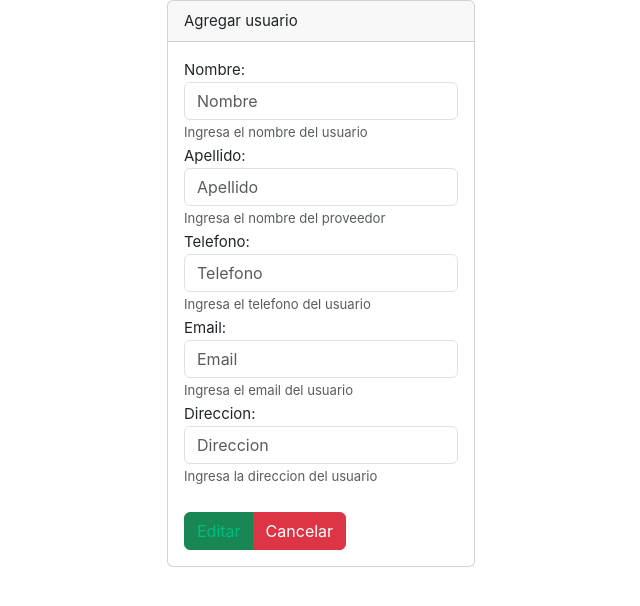
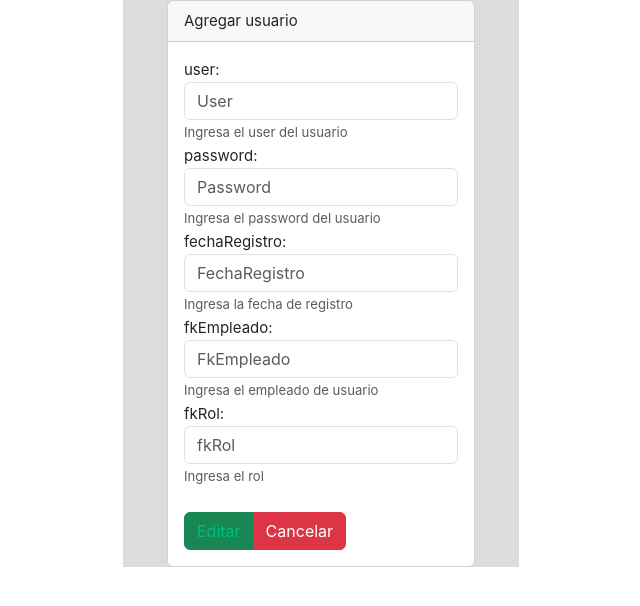
Before and after one commit to BrandonLopezDiaz/CrudApi_Brandon, a Vue app: page /editar/1 in a window 1280 px wide. Shown: the top 606 px of the page, without its empty margins (319-959 px from the left). Built offline with nearby package versions, Linux system fonts and the light colour scheme; no server answers.

Commit message:
first commit

```diff
--- a/package.json
+++ b/package.json
@@ -10,6 +10,7 @@
     "format": "prettier --write src/"
   },
   "dependencies": {
+    "axion": "^0.1.0",
     "axios": "^1.3.4",
     "vue": "^3.2.47",
     "vue-router": "^4.1.6"
--- a/src/assets/main.css
+++ b/src/assets/main.css
@@ -25,6 +25,7 @@ a,
   }
 
   #app {
+    background-color: gainsboro;
     display: grid;
     grid-template-columns: 1fr;
     padding: 0 2rem;
--- a/src/components/CrearUsuario.vue
+++ b/src/components/CrearUsuario.vue
@@ -5,77 +5,77 @@
         <div class="card-body">
           <form v-on:submit.prevent="agregarRegistro">
             <div class="form-group">
-              <label for="">Nombre:</label>
+              <label for="">user:</label>
               <input
                 type="text"
                 class="form-control"
-                name="nombre"
-                v-model="cliente.nombre"
+                name="user"
+                v-model="usuario.user"
                 aria-describedby="helpId"
-                id="nombre"
-                placeholder="Nombre"
+                id="user"
+                placeholder="User"
               />
               <small id="helpId" class="form-text" text-muted
-                >Ingresa el nombre del usuario</small
+                >Ingresa el user del usuario</small
               >
             </div>
             <div class="form-group">
-              <label for="">Apellido:</label>
+              <label for="">password:</label>
               <input
                 type="text"
                 class="form-control"
-                name="apellido"
-                id="apellido"
-                v-model="cliente.apellido"
+                name="password"
+                id="password"
+                v-model="usuario.password"
                 aria-describedby="helpId"
-                placeholder="Apellido"
+                placeholder="Password"
               />
               <small id="helpId" class="form-text" text-muted
-                >Ingresa el nombre del proveedor</small
+                >Ingresa el password del usuario</small
               >
             </div>
             <div class="form-group">
-              <label for="">Telefono:</label>
+              <label for="">fechaRegistro:</label>
               <input
                 type="text"
                 class="form-control"
-                name="telefono"
-                id="telefono"
-                v-model="cliente.telefono"
+                name="fechaRegistro"
+                id="fechaRegistro"
+                v-model="usuario.fechaRegistro"
                 aria-describedby="helpId"
-                placeholder="Telefono"
+                placeholder="FechaRegistro"
               />
               <small id="helpId" class="form-text" text-muted
-                >Ingresa el telefono del usuario</small
+                >Ingresa la fecha de registro</small
               >
             </div>
             <div class="form-group">
-              <label for="">Email:</label>
+              <label for="">fkEmpleado:</label>
               <input
                 type="text"
                 class="form-control"
-                name="email"
-                id="email"
-                v-model="cliente.email"
+                name="fkEmpleado"
+                id="fkEmpleado"
+                v-model="usuario.fkEmpleado"
                 aria-describedby="helpId"
-                placeholder="Email"
+                placeholder="FkEmpleado"
               />
               <small id="helpId" class="form-text" text-muted
-                >Ingresa el email del usuario</small
+                >Ingresa el empleado de usuario</small
               >
             </div><div class="form-group">
-              <label for="">Direccion:</label>
+              <label for="">fkRol:</label>
               <input
                 type="text"
                 class="form-control"
-                name="direccion"
-                id="direccion"
-                v-model="cliente.direccion"
+                name="fkRol"
+                id="fkRol"
+                v-model="usuario.fkRol"
                 aria-describedby="helpId"
-                placeholder="Direccion"
+                placeholder="FkRol"
               />
               <small id="helpId" class="form-text" text-muted
-                >Ingresa la direccion del usuario</small
+                >Ingresa el rol</small
               >
             </div>
 
@@ -99,24 +99,24 @@
   export default {
     data() {
       return {
-        cliente: {},
+        usuario: {},
       };
     },
 
     methods: {
       agregarRegistro() {
-        console.log(this.cliente);
+        console.log(this.usuario);
 
         var datosEnviar = {
-          nombre: this.cliente.nombre,
-          apellido: this.cliente.apellido,
-          telefono: this.cliente.telefono,
-          email: this.cliente.email,
-          direccion: this.cliente.direccion,
+          user: this.usuario.user,
+          password: this.usuario.password,
+          fechaRegistro: this.usuario.fechaRegistro,
+          fkEmpleado: this.usuario.fkEmpleado,
+          fkRol: this.usuario.fkRol,
         };
 
         axios
-          .post("https://localhost:7241/Cliente", datosEnviar)
+          .post("https://localhost:7241/Usuarios", datosEnviar)
           .then((result) => {
             console.log(result.data.result);
             window.location.href = "dashboard";
--- a/src/components/EditarCliente.vue
+++ /dev/null
@@ -1,135 +0,0 @@
-<template>
-  <div class="container">
-    <div class="card">
-      <div class="card-header">Agregar usuario</div>
-      <div class="card-body">
-        <form>
-          <div class="form-group">
-            <label for="">Nombre:</label>
-            <input
-              type="text"
-              class="form-control"
-              name="nombre"
-              v-model="form.nombre"
-              aria-describedby="helpId"
-              id="nombre"
-              placeholder="Nombre"
-            />
-            <small id="helpId" class="form-text" text-muted
-              >Ingresa el nombre del usuario</small
-            >
-          </div>
-          <div class="form-group">
-            <label for="">Apellido:</label>
-            <input
-              type="text"
-              class="form-control"
-              name="apellido"
-              id="apellido"
-              v-model="form.apellido"
-              aria-describedby="helpId"
-              placeholder="Apellido"
-            />
-            <small id="helpId" class="form-text" text-muted
-              >Ingresa el nombre del proveedor</small
-            >
-          </div>
-          <div class="form-group">
-            <label for="">Telefono:</label>
-            <input
-              type="text"
-              class="form-control"
-              name="telefono"
-              id="telefono"
-              v-model="form.telefono"
-              aria-describedby="helpId"
-              placeholder="Telefono"
-            />
-            <small id="helpId" class="form-text" text-muted
-              >Ingresa el telefono del usuario</small
-            >
-          </div>
-          <div class="form-group">
-            <label for="">Email:</label>
-            <input
-              type="text"
-              class="form-control"
-              name="email"
-              id="email"
-              v-model="form.email"
-              aria-describedby="helpId"
-              placeholder="Email"
-            />
-            <small id="helpId" class="form-text" text-muted
-              >Ingresa el email del usuario</small
-            >
-          </div><div class="form-group">
-            <label for="">Direccion:</label>
-            <input
-              type="text"
-              class="form-control"
-              name="direccion"
-              id="direccion"
-              v-model="form.direccion"
-              aria-describedby="helpId"
-              placeholder="Direccion"
-            />
-            <small id="helpId" class="form-text" text-muted
-              >Ingresa la direccion del usuario</small
-            >
-          </div>
-
-          <br />
-
-          <div class="btn-group" role="group">
-            <button type="submit" class="btn btn-success" v-on:click="editar()"><router-link to="/dashboard">Editar</router-link></button>
-            <router-link to="/dashboard" class="btn btn-danger"
-              >Cancelar</router-link
-            >
-          </div>
-        </form>
-      </div>
-    </div>
-  </div>
-</template>
-
-<script>
-import axios from "axios";
-import {RouterView} from 'vue-router';
-export default {
-  data() {
-    return {
-      cliente: null,
-      form:{
-        "nombre":"",
-        "apellido":"",
-        "telefono":"",
-        "email":"",
-        "direccion":""
-      }
-    };
-  },
-  methods:{
-    editar(){
-      axios.put("https://localhost:7241/Cliente/" + this.cliente, this.form)
-      .then(data =>{
-        console.log(data);
-      })
-    }
-  },
-  mounted:function(){
-    this.cliente = this.$route.params.pkCliente;
-    console.log(this.cliente);
-    axios.get("https://localhost:7241/Cliente/" + this.cliente)
-    .then(datos =>{
-      console.log(datos);
-      this.form.nombre = datos.data.value.result.nombre;
-      this.form.apellido = datos.data.value.result.apellido;
-      this.form.telefono = datos.data.value.result.telefono;
-      this.form.email = datos.data.value.result.email;
-      this.form.direccion = datos.data.value.result.direccion;
-      console.log(this.form);
-    })
-  }
-};
-</script>
--- /dev/null
+++ b/src/components/EditarUsuario.vue
@@ -0,0 +1,90 @@
+<template>
+  <div class="container">
+    <div class="card">
+      <div class="card-header">Agregar usuario</div>
+      <div class="card-body">
+        <form>
+          <div class="form-group">
+            <label for="">user:</label>
+            <input type="text" class="form-control" name="user" v-model="form.user" aria-describedby="helpId" id="user"
+              placeholder="User" />
+            <small id="helpId" class="form-text" text-muted>Ingresa el user del usuario</small>
+          </div>
+          <div class="form-group">
+            <label for="">password:</label>
+            <input type="text" class="form-control" name="password" id="password" v-model="form.password"
+              aria-describedby="helpId" placeholder="Password" />
+            <small id="helpId" class="form-text" text-muted>Ingresa el password del usuario</small>
+          </div>
+          <div class="form-group">
+            <label for="">fechaRegistro:</label>
+            <input type="text" class="form-control" name="fechaRegistro" id="fechaRegistro" v-model="form.fechaRegistro"
+              aria-describedby="helpId" placeholder="FechaRegistro" />
+            <small id="helpId" class="form-text" text-muted>Ingresa la fecha de registro</small>
+          </div>
+          <div class="form-group">
+            <label for="">fkEmpleado:</label>
+            <input type="text" class="form-control" name="fkEmpleado" id="fkEmpleado" v-model="form.fkEmpleado"
+              aria-describedby="helpId" placeholder="FkEmpleado" />
+            <small id="helpId" class="form-text" text-muted>Ingresa el empleado de usuario</small>
+          </div>
+          <div class="form-group">
+            <label for="">fkRol:</label>
+            <input type="text" class="form-control" name="fkRol" id="fkRol" v-model="form.fkRol" aria-describedby="helpId"
+              placeholder="fkRol" />
+            <small id="helpId" class="form-text" text-muted>Ingresa el rol</small>
+          </div>
+
+          <br />
+
+          <div class="btn-group" role="group">
+            <button type="submit" class="btn btn-success" v-on:click="editar()"><router-link
+                to="/dashboard">Editar</router-link></button>
+            <router-link to="/dashboard" class="btn btn-danger">Cancelar</router-link>
+          </div>
+        </form>
+      </div>
+    </div>
+  </div>
+</template>
+
+<script>
+import axios from "axios";
+import { RouterView } from 'vue-router';
+export default {
+  data() {
+    return {
+      usuario: null,
+      form: {
+        "user": "",
+        "password": "",
+        "fechaRegistro": "",
+        "fkEmpleado": "",
+        "fkRol": ""
+      }
+    };
+  },
+  methods: {
+    editar() {
+      axios.put("https://localhost:7241/Usuarios/" + this.usuario, this.form)
+        .then(data => {
+          console.log(data);
+        })
+    }
+  },
+  mounted: function () {
+    this.usuario = this.$route.params.pkUsuario;
+    console.log(this.usuario);
+    axios.get("https://localhost:7241/Usuarios/" + this.usuario)
+      .then(datos => {
+        console.log(datos);
+        this.form.user = datos.data.value.result.user;
+        this.form.password = datos.data.value.result.password;
+        this.form.fechaRegistro = datos.data.value.result.fechaRegistro;
+        this.form.fkEmpleado = datos.data.value.result.fkEmpleado;
+        this.form.fkRol = datos.data.value.result.fkRol;
+        console.log(this.form);
+      })
+  }
+};
+</script>
--- a/src/components/ListarUsuario.vue
+++ b/src/components/ListarUsuario.vue
@@ -2,34 +2,33 @@
   <router-link to="/crear" class="btn btn-warning">Crear Usuario</router-link>
     <div>
       <div class="card">
-        <div class="card-header">Clientes</div>
+        <div class="card-header">Usuario</div>
         <div class="card_body">
           <table class="table">
             <thead>
               <tr>
-                <th>ID</th>
-                <th>Nombre</th>
-                <th>Apellido</th>
-                <th>Telefono</th>
-				        <th>Email</th>
-				        <th>Direccion</th>
-                <th>Acciones</th>
+                <th>pkUsuario</th>
+                <th>user</th>
+                <th>password</th>
+                <th>fechaRegistro</th>
+				        <th>fkEmpleado</th>
+				        <th>fkRol</th>
               </tr>
             </thead>
             <tbody>
-              <tr v-for="cliente in cliente" :key="cliente.pkCliente" v-on:click="editar(cliente.pkCliente)">
-                <td>{{ cliente.pkCliente }}</td>
-                <td>{{ cliente.nombre }}</td>
-                <td>{{ cliente.apellido }}</td>
-                <td>{{ cliente.telefono }}</td>
-				        <td>{{ cliente.email }}</td>
-				        <td>{{ cliente.direccion }}</td>
+              <tr v-for="usuario in usuarios" :key="usuario.pkUsuario" v-on:click="editar(usuario.pkUsuario)">
+                <td>{{ usuario.pkUsuario }}</td>
+                <td>{{ usuario.user }}</td>
+                <td>{{ usuario.password }}</td>
+                <td>{{ usuario.fechaRegistro }}</td>
+				        <td>{{ usuario.fkEmpleado }}</td>
+                <td>{{ usuario.fkRol }}</td>
                 <td>
                   <div class="btn-group" role="label" aria-label="">
                     <router-link to="/editar" class="btn btn-info">Editar</router-link>
                     <button
                       type="button"
-                      v-on:click="borrarCliente(cliente.pkCliente)"
+                      v-on:click="borrarUsuario(usuario.pkUsuario)"
                       class="btn btn-danger"
                     >
                       Eliminar</button
@@ -45,33 +44,32 @@
   </template>
   <script>
   import axios from "axios";
-  import {RouterView} from 'vue-router';
   export default {
     data() {
       return {
-        cliente: [],
+        usuarios: [],
       };
     },
     created: function () {
-      this.consultarClientes();
+      this.consultarUsuarios();
     },
     methods: {
-      consultarClientes() {
-        axios.get("https://localhost:7241/Cliente").then((result) => {
+      consultarUsuarios() {
+        axios.get("https://localhost:7241/Usuarios").then((result) => {
           console.log(result.data.result);
-          this.cliente = result.data.result;
+          this.usuarios = result.data.result;
         });
       },
 
-      borrarCliente(pkCliente) {
-        console.log(pkCliente);
+      borrarUsuario(pkUsuario) {
+        console.log(pkUsuario);
 
-        axios.delete("https://localhost:7241/Cliente/" + pkCliente);
+        axios.delete("https://localhost:7241/Usuarios/" + pkUsuario);
         // console.log(result.data.result);
         window.location.href = "dashboard";
       },
-      editar(pkCliente){
-          this.$router.push("/editar/" + pkCliente);
+      editar(pkUsuario){
+          this.$router.push("/editar/" + pkUsuario);
         }
     },
   };
--- a/src/router/index.js
+++ b/src/router/index.js
@@ -2,7 +2,7 @@ import { createRouter, createWebHistory } from 'vue-router'
 import HomeView from '../views/HomeView.vue'
 import ListarUsuario from "../components/ListarUsuario.vue"
 import CrearUsuario from "../components/CrearUsuario.vue"
-import EditarCliente from "../components/EditarCliente.vue"
+import EditarUsuario from "../components/EditarUsuario.vue"
 
 const router = createRouter({
   history: createWebHistory(import.meta.env.BASE_URL),
@@ -39,9 +39,9 @@ const router = createRouter({
         component: CrearUsuario
     },
     {
-      path: '/editar/:pkCliente',
+      path: '/editar/:pkUsuario',
       name: 'editar',
-      component: EditarCliente
+      component: EditarUsuario
   }
   ]
 })
```
Also changed, not shown: src/views/DashboardView.vue (+3 -33 lines), 1 other file (tests, documents, lock files or other folders).
